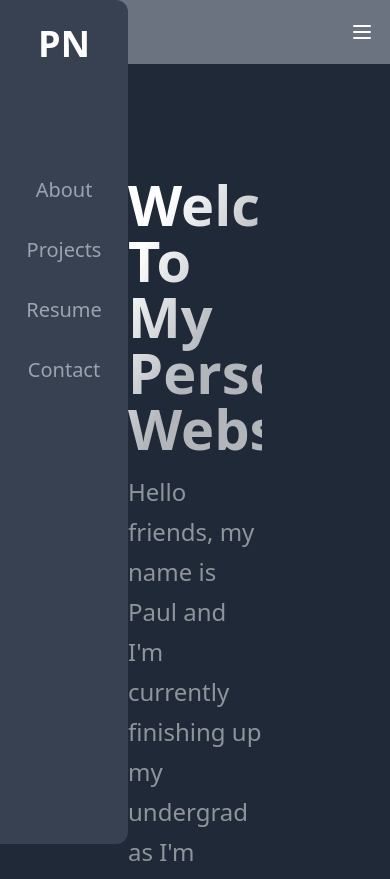
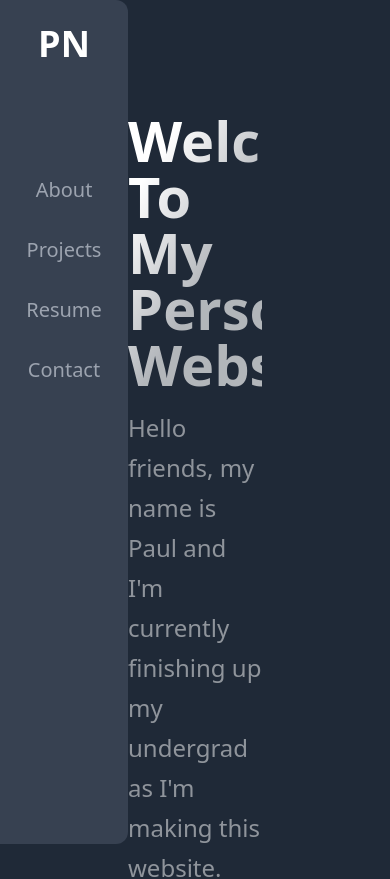
Before and after one commit to herropaul/personal-website-2, a Next.js app: page / in a window 390 px wide. Shown: the top 879 px of the page. Built offline with nearby package versions, Linux system fonts and the light colour scheme.

Commit message:
removed mobile menu bar for now

```diff
--- a/pages/index.tsx
+++ b/pages/index.tsx
@@ -13,17 +13,6 @@ export default function Home () {
     <Router>
       <div className="h-screen w-screen md:flex">
 
-        {/* mobile menu bar */}
-        <div className="bg-gray-500 flex justify-between md:hidden">
-          {/* logo */}
-          <a href="#" className="block p-4">
-            <h2 className="text-2xl text-gray-100">PN</h2>
-          </a>
-
-          {/* mobile menu button */}
-          <MobileMenuButton></MobileMenuButton>
-        </div>
-
         {/*side bar */}
         <SideBar></SideBar>
 
--- a/tailwind.config.js
+++ b/tailwind.config.js
@@ -7,7 +7,11 @@ module.exports = {
     fontFamily: {
       'nunito': ['nunito', 'sans-seriff']
     },
-    extend: {},
+    extend: {
+      gridTemplateColumns: {
+        'auto-fill': '200px minmax(900px, 1fr) 100px'
+      }
+    },
     screens: {
       sm: '640px',
       md: '768px',
```
Also changed, not shown: components/SideProject/SideProjectElements.tsx (+7 -0 lines).
